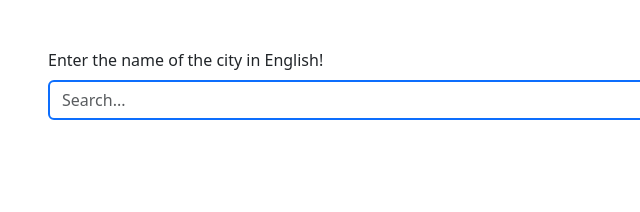
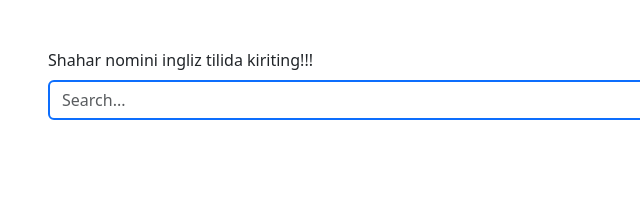
Before and after one commit to az1zbek2004/5-oy-9-dars, a plain HTML site: page index.html in a window 1280 px wide. Shown: the top 212 px of the page, 0-640 px from the left. Drawn offline with nearby package versions, Linux system fonts and the light colour scheme.

Commit message:
barcha kodlar yozildi

```diff
--- a/index.html
+++ b/index.html
@@ -12,7 +12,7 @@
      <div class="m-5">
 
          <form id="form" class="mb-5">
-            <label class="mb-2" for="inputSearch">Enter the name of the city in English!</label>
+            <label class="mb-2" for="inputSearch">Shahar nomini ingliz tilida kiriting!!!</label>
             <input type="text" class="form-control border border-primary border-2" id="inputSearch" placeholder="Search...">
             <div class="d-flex justify-content-end">
                 <button id="button" class="btn btn-success mt-2">Search</button>
```
